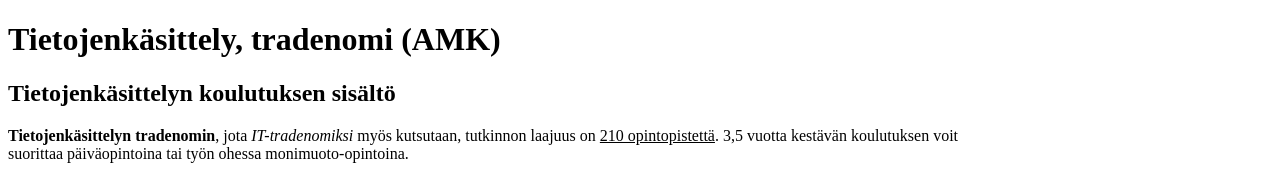
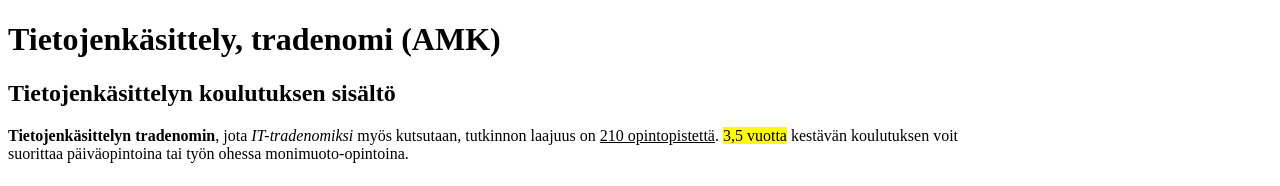
Before and after one commit to tiibuturner/exercises, a plain HTML site: page exercise1.html in a window 1280 px wide. Shown: the top 186 px of the page. Drawn offline with Linux system fonts and the light colour scheme.

Commit message:
hamkittradenomi

```diff
--- a/exercise1.html
+++ b/exercise1.html
@@ -14,7 +14,7 @@
     <figure><img src="images/assets/images/hamkkuva.png" alt="Photo info" height="200" width="200" style="float:right; margin-left: 15px;"></figure>
     <p><strong>Tietojenkäsittelyn tradenomin</strong>, jota <i>IT-tradenomiksi</i>
     myös kutsutaan, tutkinnon laajuus on <u>210 opintopistettä</u>.
-    3,5 vuotta kestävän koulutuksen voit suorittaa päiväopintoina tai työn ohessa monimuoto-opintoina.
+    <mark>3,5 vuotta</mark> kestävän koulutuksen voit suorittaa päiväopintoina tai työn ohessa monimuoto-opintoina.
     <br> <h2>Työelämälähtöistä ja käytännönläheistä opiskelua.</h2>
     Tietojenkäsittelyn koulutuksessa valmennamme sinusta
     ammattitaitoisen ICT- eli tieto- ja viestintäteknologiaalan osaajan,
```
